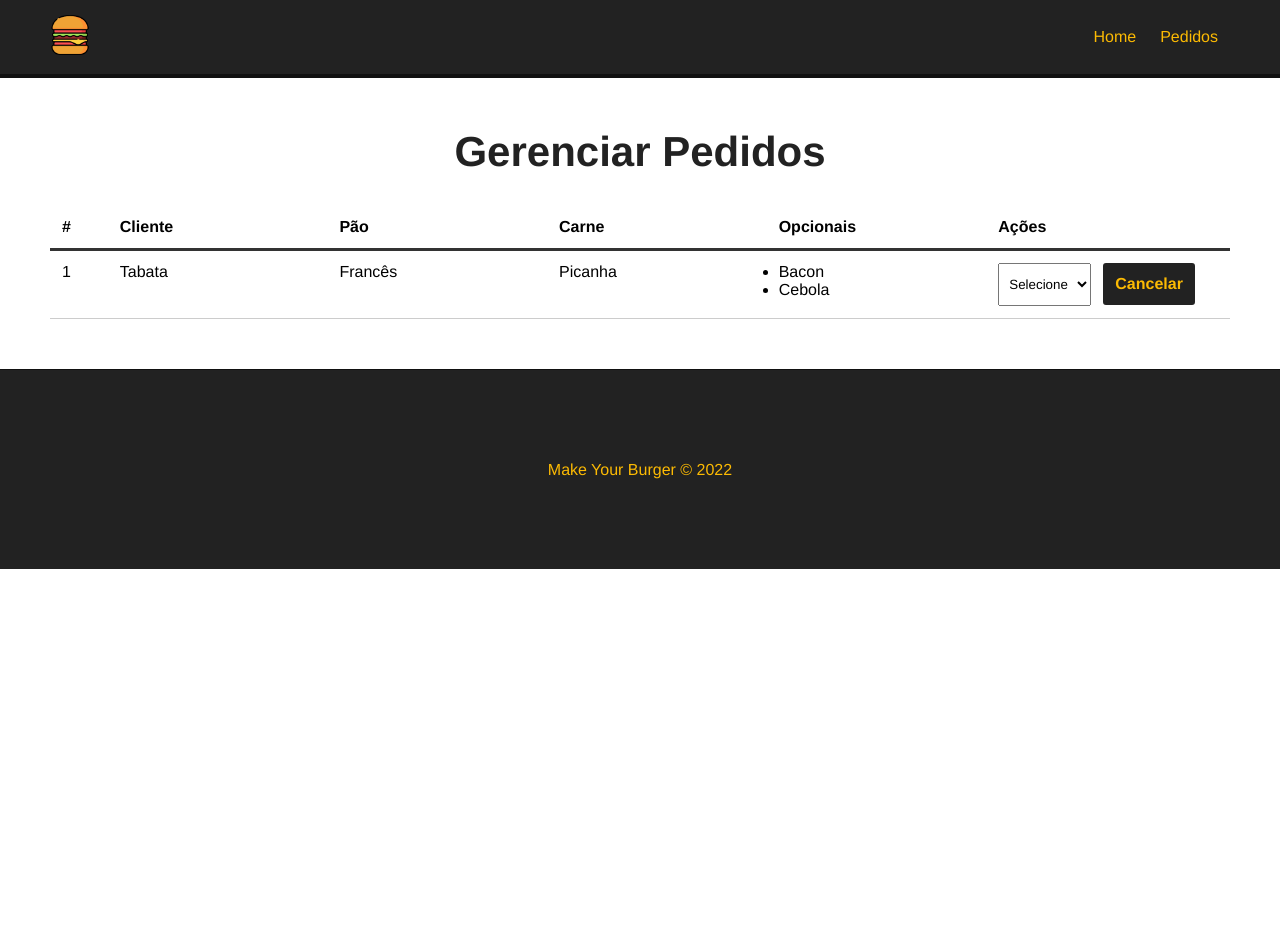
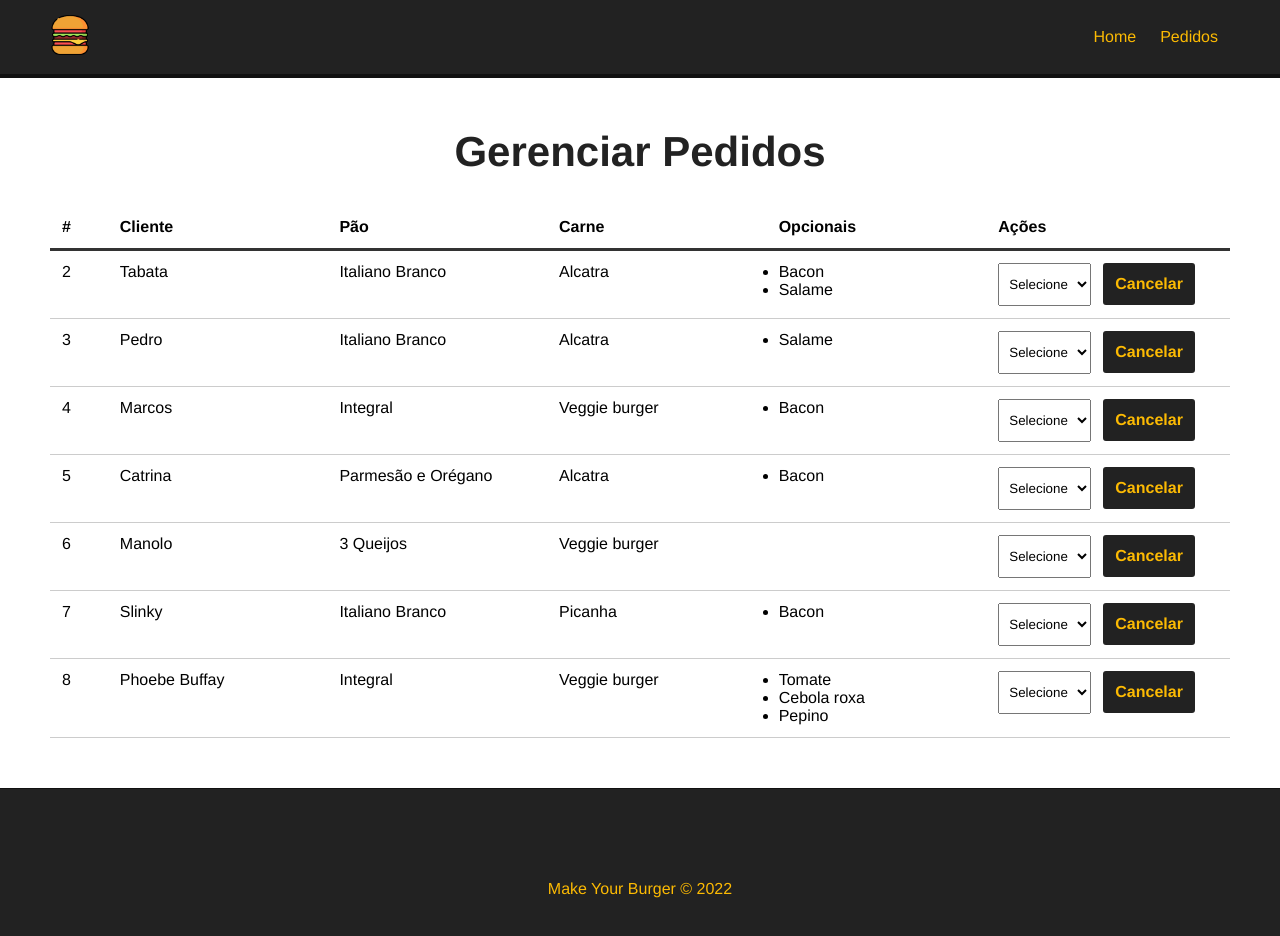
Before and after one commit to tabataruiz/make-your-burger, a Vue app: page /pedidos in a window 1280 px wide. Shown: the top 936 px of the page. Before the commit the page ends 800 px from the top, so only its background shows below. Built offline with nearby package versions, Linux system fonts and the light colour scheme; data requests are answered from the project's data file.

Commit message:
Resgatando pedidos do banco

```diff
--- a/db/db.json
+++ b/db/db.json
@@ -87,21 +87,10 @@
         "Salame"
       ],
       "status": "Solicitado",
-      "id": 1
-    },
-    {
-      "nome": "Tabata",
-      "carne": "Alcatra",
-      "pao": "Italiano Branco",
-      "opcionais": [
-        "Bacon",
-        "Salame"
-      ],
-      "status": "Solicitado",
       "id": 2
     },
     {
-      "nome": "Tabata",
+      "nome": "Pedro",
       "carne": "Alcatra",
       "pao": "Italiano Branco",
       "opcionais": [
@@ -111,7 +100,7 @@
       "id": 3
     },
     {
-      "nome": "Joaquim",
+      "nome": "Marcos",
       "carne": "Veggie burger",
       "pao": "Integral",
       "opcionais": [
@@ -121,7 +110,7 @@
       "id": 4
     },
     {
-      "nome": "asdf",
+      "nome": "Catrina",
       "carne": "Alcatra",
       "pao": "Parmesão e Orégano",
       "opcionais": [
@@ -131,7 +120,7 @@
       "id": 5
     },
     {
-      "nome": "asdfasfasd asdfasdf asdf asd",
+      "nome": "Manolo",
       "carne": "Veggie burger",
       "pao": "3 Queijos",
       "opcionais": [],
@@ -139,7 +128,7 @@
       "id": 6
     },
     {
-      "nome": "Tabataq",
+      "nome": "Slinky",
       "carne": "Picanha",
       "pao": "Italiano Branco",
       "opcionais": [
@@ -147,6 +136,18 @@
       ],
       "status": "Solicitado",
       "id": 7
+    },
+    {
+      "nome": "Phoebe Buffay",
+      "carne": "Veggie burger",
+      "pao": "Integral",
+      "opcionais": [
+        "Tomate",
+        "Cebola roxa",
+        "Pepino"
+      ],
+      "status": "Solicitado",
+      "id": 8
     }
   ]
 }
--- a/src/components/Dashboard.vue
+++ b/src/components/Dashboard.vue
@@ -12,15 +12,16 @@
     </div>
 
     <div class="brger-table-rows">
-      <div class="burger-table-row">
-        <div class="order-number">1</div>
-        <div>Tabata</div>
-        <div>Francês</div>
-        <div>Picanha</div>
+      <div class="burger-table-row" v-for="burger in burgers" :key="burger.id">
+        <div class="order-number">{{ burger.id }}</div>
+        <div>{{ burger.nome }}</div>
+        <div>{{ burger.pao }}</div>
+        <div>{{ burger.carne }}</div>
         <div>
           <ul>
-            <li>Bacon</li>
-            <li>Cebola</li>
+            <li v-for="(opcional, index) in burger.opcionais" :key="index">
+              {{ opcional }}
+            </li>
           </ul>
         </div>
         <div>
@@ -36,7 +37,28 @@
 
 <script>
 export default {
-  name: "Dashboard"
+  name: "Dashboard",
+  data() {
+    return {
+      burgers: null,
+      burger_id: null,
+      status: []
+    };
+  },
+  methods: {
+    async getPedidos() {
+      const req = await fetch("http://localhost:3000/burgers");
+
+      const data = await req.json();
+
+      this.burgers = data;
+
+      console.log(this.burgers, "burgers");
+    }
+  },
+  mounted() {
+    this.getPedidos();
+  }
 };
 </script>
 
```
